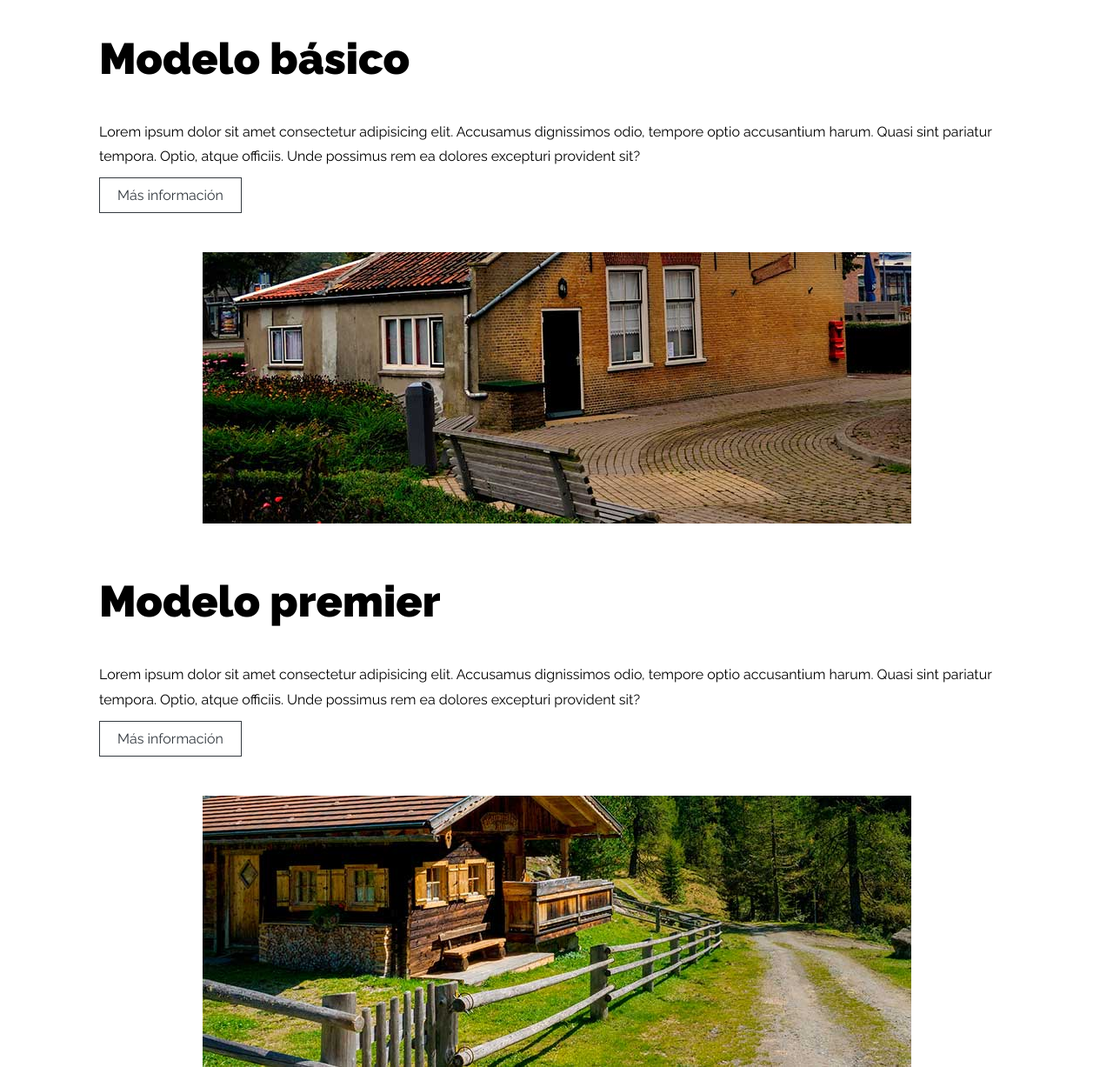
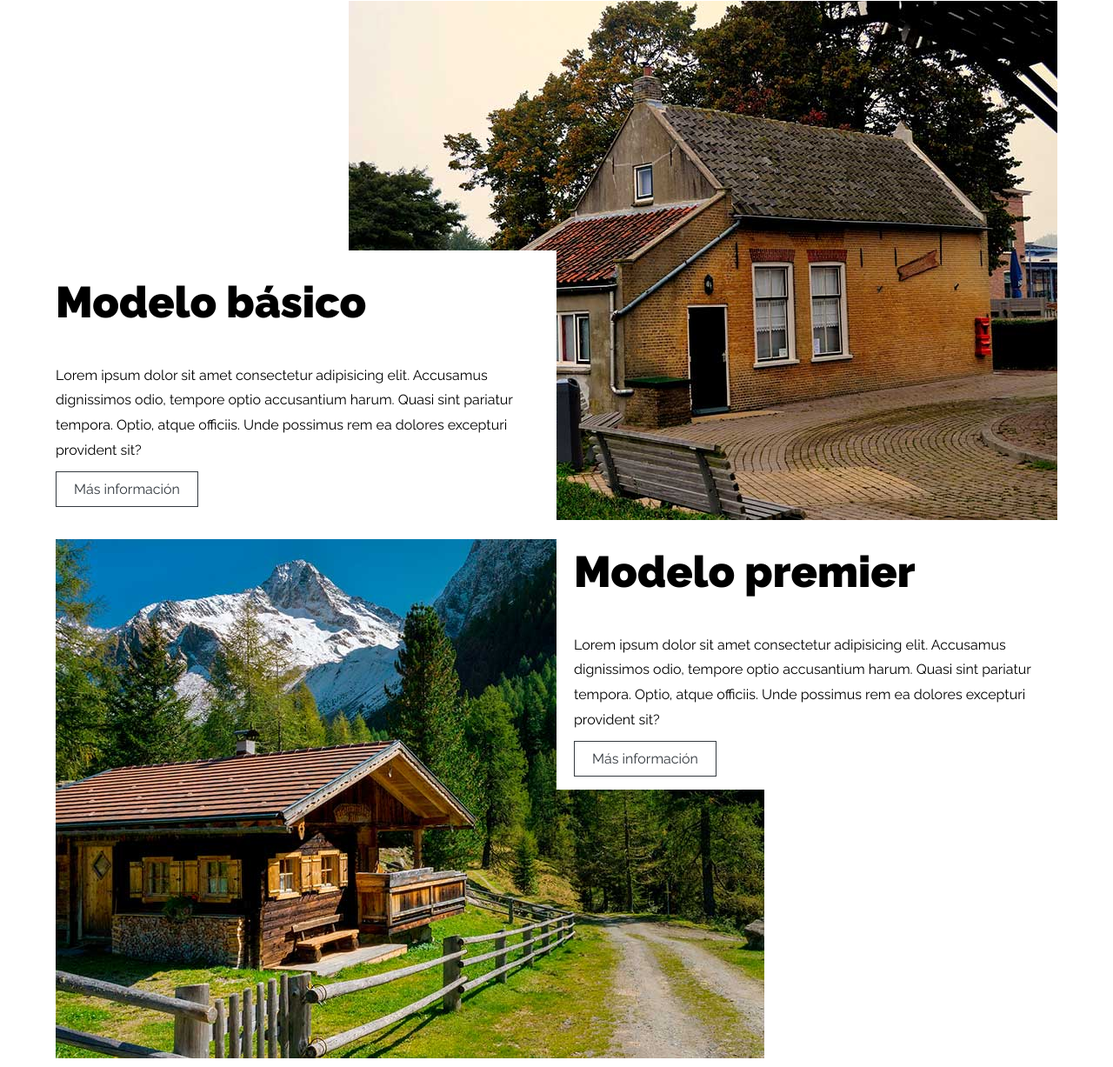
Before and after one commit to ManuUSS/architecture, a plain HTML site: page index.html in a window 1280 px wide. Shown: the part 1622-2849 px from the top of the page at 87% size. Drawn offline with Linux system fonts and the light colour scheme.

Commit message:
basic model ccs

```diff
--- a/css/styles.css
+++ b/css/styles.css
@@ -235,13 +235,38 @@ img {
     background-repeat: no-repeat;
     background-position: bottom center;
 }
+@media ( min-width: 768px ) {
+    .model {
+        grid-template-columns: repeat(2, 1fr);
+
+    }
+}
 
 .model.basic {
     background-image: url(../img/modelo_basico.jpg);
 }
+@media ( min-width: 768px ) {
+    .model.basic {
+        background-position: bottom right;
+    }
+    .basic .model-content {
+        grid-row: 2/3;
+        padding: 2rem 2rem 2rem 0;
+    }
+}
 
 .model.premier {
     background-image: url(../img/modelo_premier.jpg);
+}
+@media ( min-width: 768px ) {
+    .model.premier {
+        background-position: bottom left;
+    }
+
+    .premier .model-content {
+        grid-column: 2/3;
+        padding: 2rem 0 2rem 2rem;
+    }
 }
 
 .model.elite {
```
